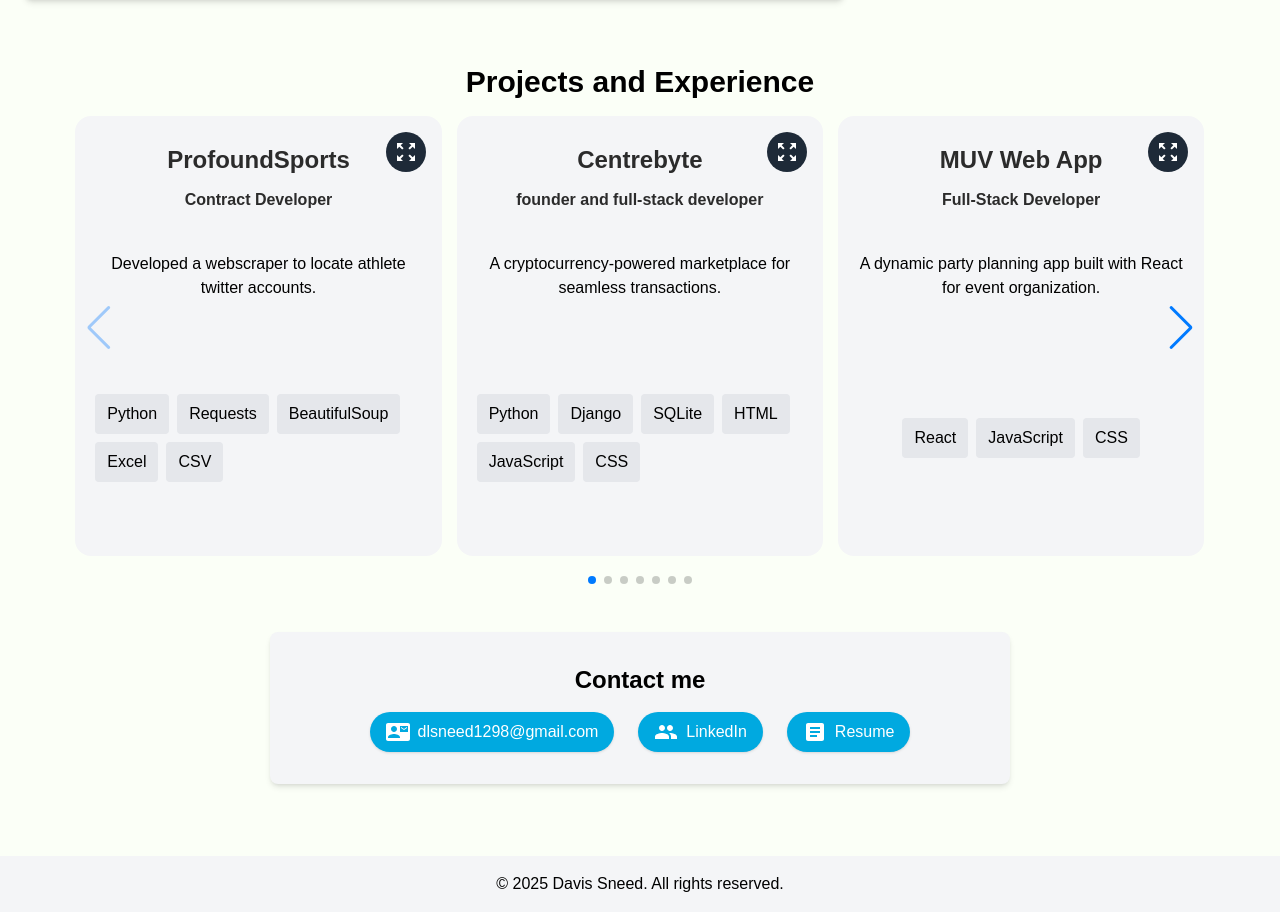
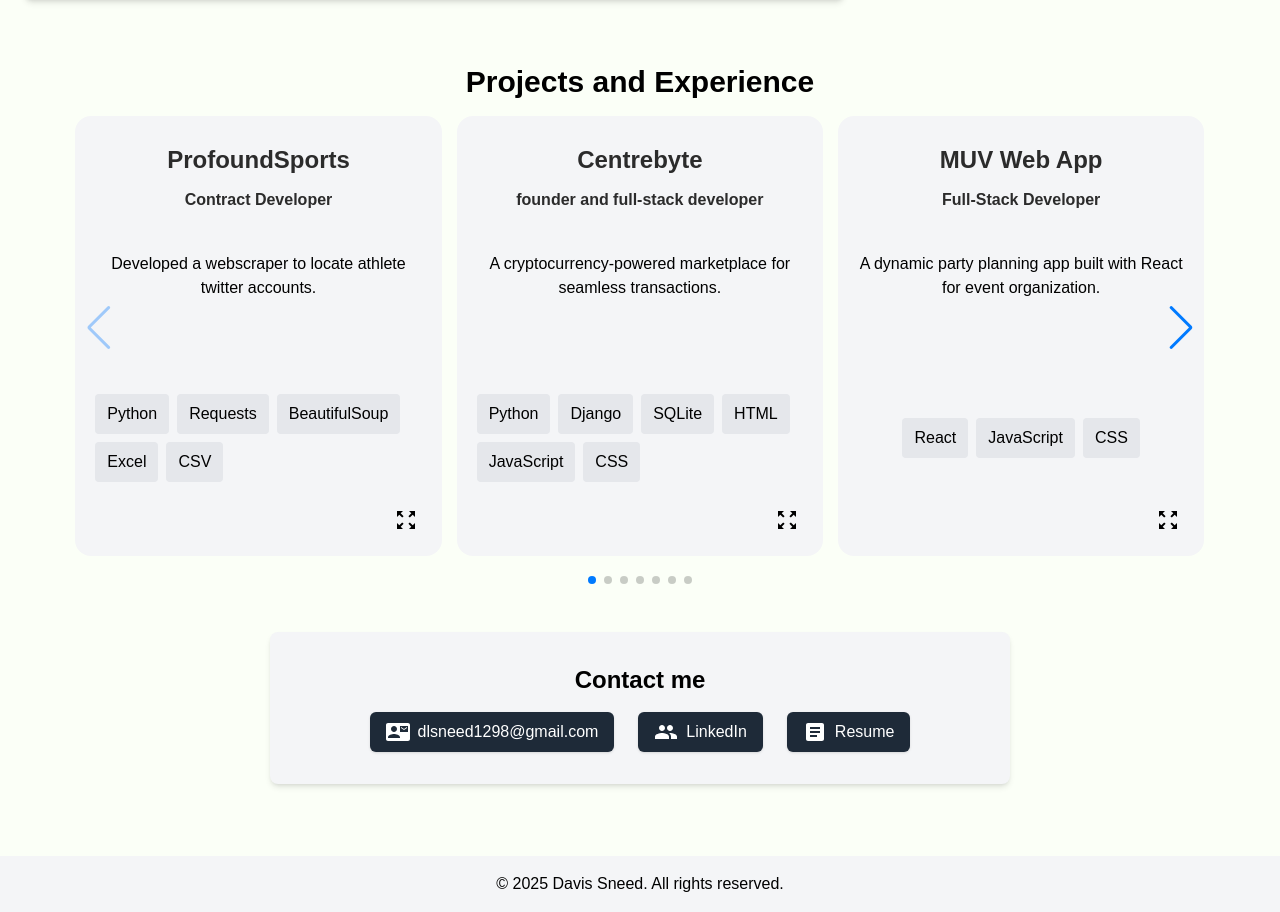
Before and after one commit to dsneed123/dsneedy, a Next.js app: page / in a window 1280 px wide. Shown: the part 800-1712 px from the top of the page. Built offline with nearby package versions, Linux system fonts and the light colour scheme.

Commit message:
fixed contacts

```diff
--- a/src/app/components/Projects.tsx
+++ b/src/app/components/Projects.tsx
@@ -179,16 +179,16 @@
           </div> */}
           </div>
         </div>
-        <div className="absolute top-4 right-4">
-          <button
-          className="group flex items-center bg-[#1E2A38] hover:bg-[#1E2A38] text-white rounded-full transition-all duration-300 overflow-hidden w-10 hover:w-40 px-2 py-2"
-          onClick={() => openModal(project)}
-          >
-          <ZoomOutMapIcon className="text-white group-hover:scale-125 transition-transform duration-300" />
-          <span className="ml-2 opacity-0 group-hover:opacity-100 transition-opacity duration-300 whitespace-nowrap">
+        <div className="absolute bottom-4 right-4">
+            <button
+            className="group flex items-center bg-transparent hover:bg-[#1E2A38] text-black hover:text-white rounded-full transition-all duration-300 overflow-hidden w-10 hover:w-40 px-2 py-2"
+            onClick={() => openModal(project)}
+            >
+            <ZoomOutMapIcon className="text-black group-hover:text-white group-hover:scale-125 transition-transform duration-300" />
+            <span className="ml-2 opacity-0 group-hover:opacity-100 transition-opacity duration-300 whitespace-nowrap group-hover:text-sm">
             Read More
-          </span>
-          </button>
+            </span>
+            </button>
         </div>
         </SwiperSlide>
       ))}
--- a/src/app/page.tsx
+++ b/src/app/page.tsx
@@ -123,7 +123,7 @@
             <li className="flex items-center justify-center">
               <a
                 href="mailto:dlsneed1298@gmail.com"
-                className="flex items-center bg-[#00A9E0] text-white rounded-full px-4 py-3 sm:py-2 shadow hover:bg-[#0079b3] transition-all"
+                className="flex items-center bg-[#1E2A38] text-white rounded-md px-4 py-3 sm:py-2 shadow hover:bg-[#0079b3] transition-all"
               >
                 <ContactMailIcon className="text-white" />
                 <span className="ml-2 font-source-sans-pro text-sm sm:text-base">
@@ -136,7 +136,7 @@
             <li className="flex items-center justify-center">
               <a
                 href="https://www.linkedin.com/in/dsneedy"
-                className="flex items-center bg-[#00A9E0] text-white rounded-full px-4 py-3 sm:py-2 shadow hover:bg-[#0079b3] transition-all"
+                className="flex items-center bg-[#1E2A38] text-white rounded-md px-4 py-3 sm:py-2 shadow hover:bg-[#0079b3] transition-all"
               >
                 <PeopleIcon className="text-white" />
                 <span className="ml-2 font-source-sans-pro text-sm sm:text-base">
@@ -149,7 +149,7 @@
             <li className="flex items-center justify-center">
               <a
                 href="https://drive.google.com/file/d/1MgE3KXLxI0fDKaC_zx58EtIsknZqmEKj/view?usp=sharing"
-                className="flex items-center bg-[#00A9E0] text-white rounded-full px-4 py-3 sm:py-2 shadow hover:bg-[#0079b3] transition-all"
+                className="flex items-center bg-[#1E2A38] text-white rounded-md px-4 py-3 sm:py-2 shadow hover:bg-[#0079b3] transition-all"
               >
                 <ArticleIcon className="text-white" />
                 <span className="ml-2 font-source-sans-pro text-sm sm:text-base">
```
